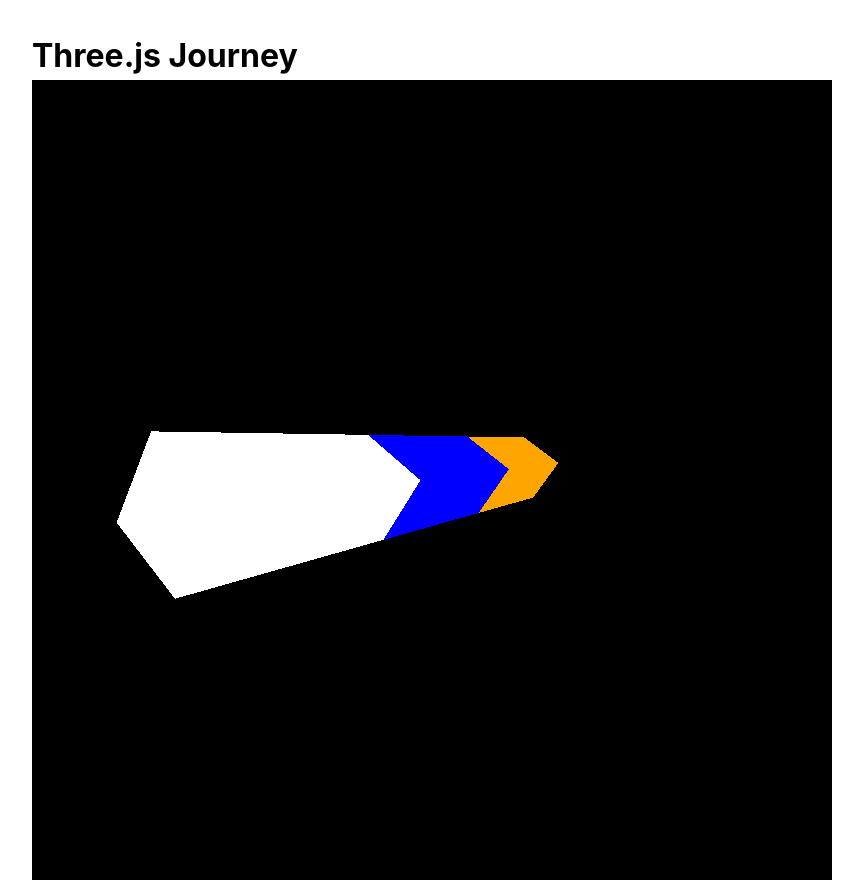
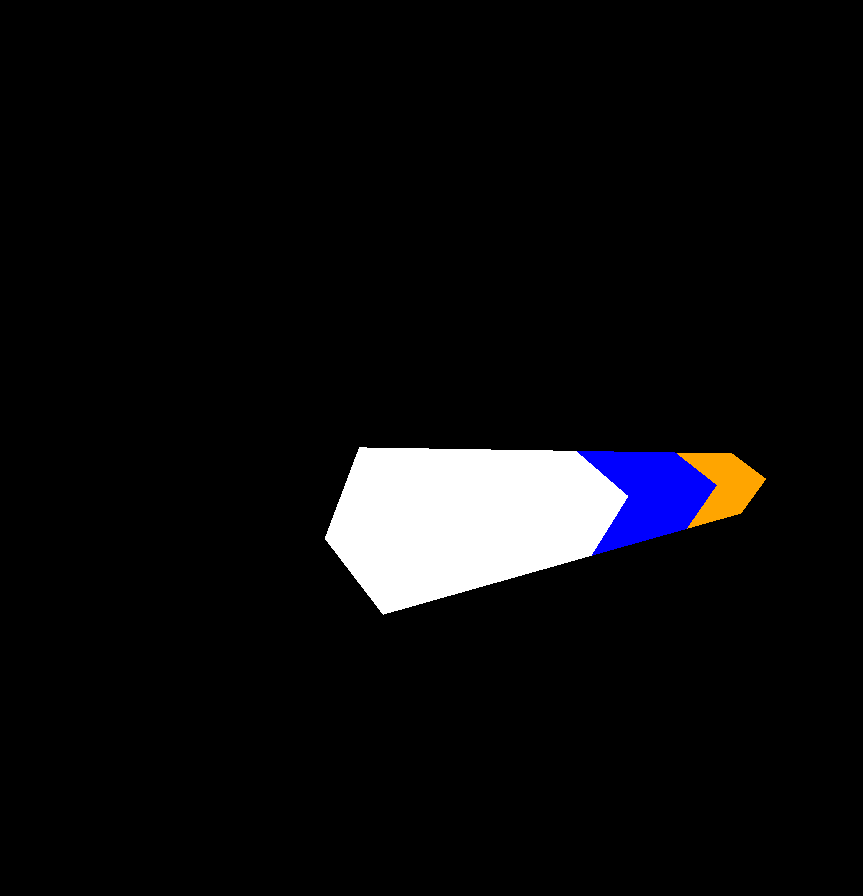
Before and after one commit to rob-letts/three.js-journey, a website built with Vite: page index.html in a window 1280 px wide. Shown: the whole page, without its empty margins (0-863 px from the left). Built offline with nearby package versions, Linux system fonts and the light colour scheme.

Commit message:
basic styles

```diff
--- a/src/base.css
+++ b/src/base.css
@@ -58,3 +58,17 @@ img {
     scroll-behavior: auto !important;
   }
 }
+
+body {
+  text-align: center;
+  background-color: black;
+}
+
+h1 {
+  margin-bottom: 1rem;
+}
+
+.webgl {
+  display: block;
+  margin-inline: auto;
+}
```
